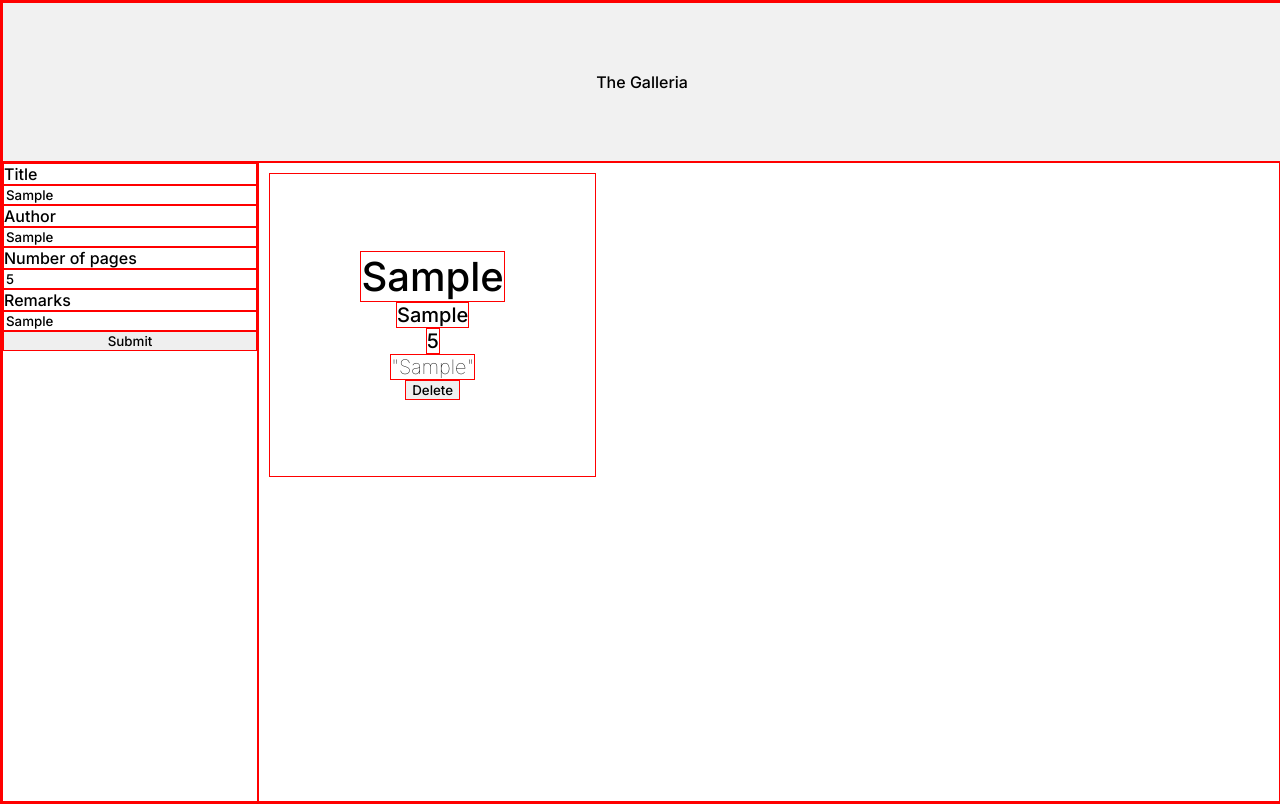
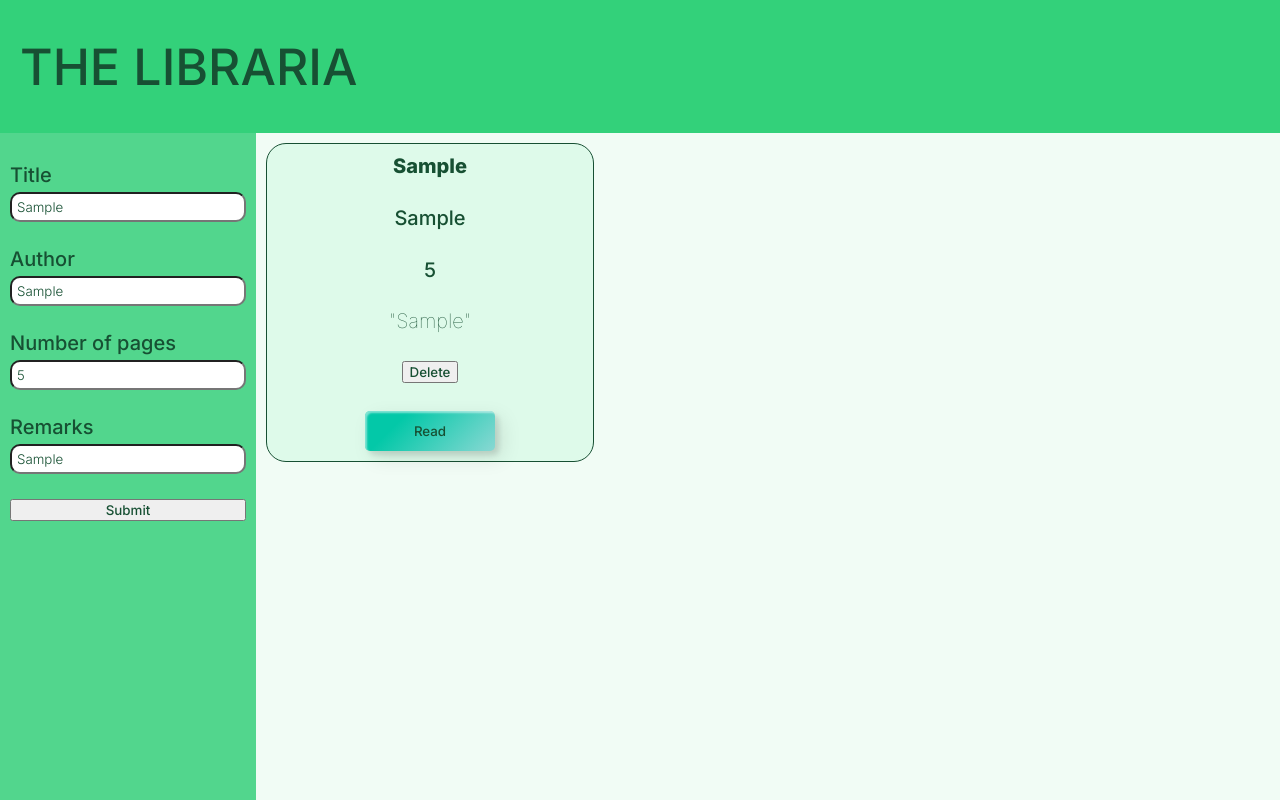
Before and after one commit to warlord200/Library-App, a plain HTML site: page index.html in a window 1280 px wide. Both pictures are taken after typing "Sample", "Sample", "5", "Sample" into the empty fields and a click on the button "Submit". Drawn offline with Linux system fonts and the light colour scheme.

Commit message:
Reading status button added

```diff
--- a/index.html
+++ b/index.html
@@ -10,14 +10,14 @@
     <link rel="preconnect" href="https://fonts.googleapis.com"><link rel="preconnect" href="https://fonts.gstatic.com" crossorigin><link href="https://fonts.googleapis.com/css2?family=Inter:wght@100;300;500;800&display=swap" rel="stylesheet">
 </head>
 <body>
-    <div class="header">The Galleria</div>
+    <div class="header">THE LIBRARIA</div>
     <form>
         <label for="title">Title</label>
-        <input type="text" name="title" id="title" required>
+        <input type="text" name="title" id="title" required maxlength="40">
         <label for="author">Author</label>
-        <input type="text" name="author" id="author" required>
+        <input type="text" name="author" id="author" required maxlength="20">
         <label for="page">Number of pages</label>
-        <input type="number" name="page" id="page" required>
+        <input type="number" name="page" id="page" required min="1" max="10000000000">
         <label for="remarks">Remarks</label>
         <input type="text" name="remarks" id="remarks" required>
         <button type="submit" id="submit">Submit</button>
--- a/script.js
+++ b/script.js
@@ -39,17 +39,32 @@ function updateLibrary() {
   const cardDelete = document.createElement("button");
   cardDelete.classList.add("card-delete");
   cardDelete.innerHTML = "Delete";
+  const cardStatus = document.createElement("button");
+  cardStatus.classList.add("read");
   cardTitle.textContent = title.value;
   cardAuthor.textContent = author.value;
   cardPage.textContent = page.value;
   cardRemarks.textContent = `"${remarks.value}"`;
+  cardStatus.textContent = "Read";
   card.appendChild(cardTitle);
   card.appendChild(cardAuthor);
   card.appendChild(cardPage);
-  card.appendChild(cardRemarks);
+  if (remarks.value != "") {
+    card.appendChild(cardRemarks);
+  }
   card.appendChild(cardDelete);
+  card.appendChild(cardStatus);
   cardDelete.addEventListener("click", (e) => {
     card.remove();
+  });
+  cardStatus.addEventListener("click", (e) => {
+    if (cardStatus.textContent === "Read") {
+      cardStatus.textContent = "Not Read";
+      cardStatus.classList.add("unread");
+    } else {
+      cardStatus.textContent = "Read";
+      cardStatus.classList.remove("unread");
+    }
   });
 }
 
@@ -65,7 +80,7 @@ submit.addEventListener(
       title.value === "" ||
       author.value === "" ||
       page.value === "" ||
-      remarks.value === ""
+      page.value > 99999999999
     )
       return;
     addBookToLibrary(title.value, author.value, page.value, remarks.value);
--- a/style.css
+++ b/style.css
@@ -1,7 +1,20 @@
 * {
-  border: 1px solid red;
   font-family: "inter", sans-serif;
   font-weight: 500;
+  color: var(--shamrock-900);
+}
+
+:root {
+  --shamrock-50: #f1fcf5;
+  --shamrock-100: #defaea;
+  --shamrock-200: #bef4d5;
+  --shamrock-300: #8beab6;
+  --shamrock-400: #52d68d;
+  --shamrock-500: #33d17a;
+  --shamrock-600: #1d9c56;
+  --shamrock-700: #1b7a46;
+  --shamrock-800: #1a613b;
+  --shamrock-900: #175033;
 }
 
 body {
@@ -9,9 +22,10 @@ body {
   padding: 0;
   display: grid;
   grid-template-columns: 1fr 4fr;
-  grid-template-rows: 1fr 4fr;
+  grid-template-rows: 1fr 5fr;
   height: 100vh;
   width: 100vw;
+  word-wrap: break-word;
 }
 
 .header {
@@ -19,18 +33,34 @@ body {
   grid-row: 1 / 2;
   background-color: #f1f1f1;
   display: flex;
-  justify-content: center;
+  justify-content: left;
   align-items: center;
+  font-size: 50px;
+  padding-left: 20px;
+  color: --var(shamrock-800);
+  background-color: var(--shamrock-500);
 }
 form {
-  margin: 0;
-  padding: 0;
+  padding: 10px;
+  padding-top: 30px;
   display: flex;
   flex-direction: column;
-  justify-content: left;
   align-content: center;
   grid-row: 2/3;
   grid-column: 1 / 2;
+  gap: 5px;
+  background-color: var(--shamrock-400);
+}
+form label {
+  font-size: 20px;
+  font-weight: 500;
+}
+
+form input {
+  margin-bottom: 20px;
+  padding: 5px;
+  border-radius: 10px;
+  font-weight: 300;
 }
 
 #book-list {
@@ -42,24 +72,90 @@ form {
   gap: 10px;
   overflow: scroll;
   padding: 10px;
+  background-color: var(--shamrock-50);
+  text-align: center;
 }
 
 .card {
   margin: 0;
-  padding: 70px;
+  padding: 10px;
   display: flex;
   flex-direction: column;
-  justify-content: center;
+  justify-content: space-between;
   align-items: center;
+  gap: 10px;
   font-size: 20px;
   font-weight: 300;
+  background-color: var(--shamrock-100);
+  border-radius: 20px;
+  border: #175033 solid 1px;
 }
 
 .card-title {
-  font-size: 40px;
+  font-size: 20px;
+  font-weight: 800;
 }
 
 .card-remarks {
   font-size: 20px;
   font-weight: 100;
 }
+
+/* credit deerbucks design for button */
+.read {
+  width: 130px;
+  height: 40px;
+  border-radius: 5px;
+  padding: 10px 25px;
+  background: transparent;
+  cursor: pointer;
+  transition: all 0.3s ease;
+  position: relative;
+  display: inline-block;
+  box-shadow: inset 2px 2px 2px 0px rgba(255, 255, 255, 0.5),
+    7px 7px 20px 0px rgba(0, 0, 0, 0.1), 4px 4px 5px 0px rgba(0, 0, 0, 0.1);
+  outline: none;
+}
+
+.read {
+  background-color: var(--shamrock-500);
+  background-image: linear-gradient(315deg, #89d8d3 0%, #03c8a8 74%);
+  border: none;
+  z-index: 1;
+}
+.read:after {
+  position: absolute;
+  content: "";
+  width: 100%;
+  height: 0;
+  bottom: 0;
+  left: 0;
+  z-index: -1;
+  border-radius: 5px;
+  background-color: #4dccc6;
+  background-image: linear-gradient(315deg, #4dccc6 0%, #96e4df 74%);
+  box-shadow: -7px -7px 20px 0px #fff9, -4px -4px 5px 0px #fff9,
+    7px 7px 20px 0px #0002, 4px 4px 5px 0px #0001;
+  transition: all 0.3s ease;
+}
+.read:hover {
+  color: #fff;
+}
+.read:hover:after {
+  top: 0;
+  height: 100%;
+}
+.read:active {
+  top: 2px;
+}
+
+.unread {
+  background-color: red;
+  color: #fff;
+  background-image: linear-gradient(315deg, #dd2532 0%, #c01c28 74%);
+}
+
+.unread:after {
+  background-color: #4dccc6;
+  background-image: linear-gradient(315deg, #cc4d4d 0%, #e49696 74%);
+}
```
